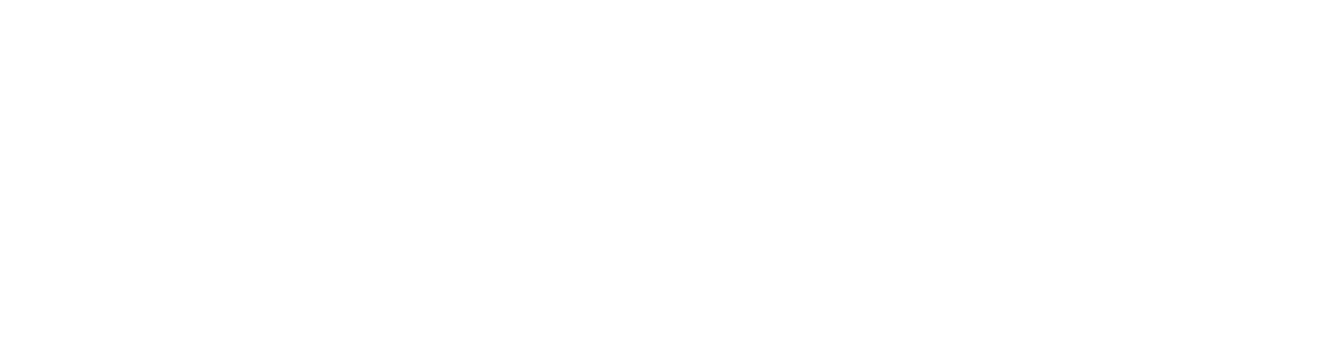
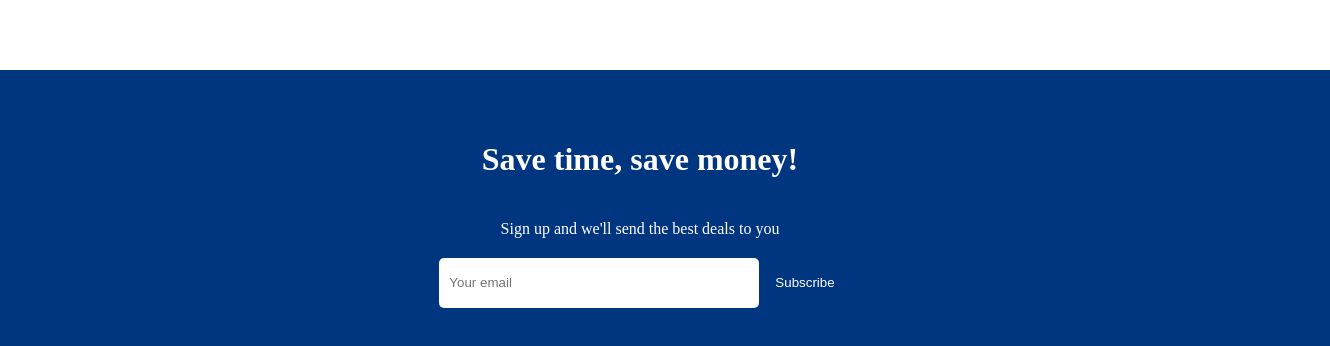
Before and after one commit to k-henningson/Nomad, a React (Create React App) app in the folder client/: page / in a window 1280 px wide. Shown: the part 1450-1796 px from the top of the page, 1330 px wide, since content can reach past the window. Before the commit the page ends 1440 px from the top, so only its background shows below. Built offline with nearby package versions, Linux system fonts and the light colour scheme.

Commit message:
mailList component added to home page

```diff
--- /dev/null
+++ b/client/src/components/mailList/MailList.jsx
@@ -0,0 +1,18 @@
+import "./mailList.css";
+
+const MailList = () => {
+  return (
+    <div className="mail">
+      <h1 className="mailTitle">Save time, save money!</h1>
+      <span className="mailDesc">
+        Sign up and we'll send the best deals to you
+      </span>
+      <div className="mailInputContainer">
+        <input type="text" placeholder="Your email" />
+        <button>Subscribe</button>
+      </div>
+    </div>
+  );
+};
+
+export default MailList;
--- /dev/null
+++ b/client/src/components/mailList/mailList.css
@@ -0,0 +1,30 @@
+.mail {
+  width: 100%;
+  margin-top: 50px;
+  background-color: #003580;
+  color: white;
+  display: flex;
+  flex-direction: column;
+  align-items: center;
+  gap: 20px;
+  padding: 50px;
+}
+
+.mailInputContainer>input {
+  width: 300px;
+  height: 30px;
+  padding: 10px;
+  border: none;
+  margin-right: 10px;
+  border-radius: 5px;
+}
+
+.mailInputContainer>button {
+  height: 50px;
+  background-color: #003580;
+  color: white;
+  font-weight: 500;
+  border: none;
+  border-radius: 5px;
+  cursor: pointer;
+}
--- a/client/src/pages/home/Home.jsx
+++ b/client/src/pages/home/Home.jsx
@@ -4,6 +4,7 @@
 import Featured from "../../components/featured/Featured";
 import PropertyList from "../../components/propertyList/PropertyList";
 import FeaturedProperties from "../../components/featuredProperties/FeaturedProperties";
+import MailList from "../../components/mailList/MailList";
 
 const Home = () => {
   return (
@@ -16,6 +17,7 @@
         <PropertyList />
         <h1 className="homeTitle">Homes guests love</h1>
         <FeaturedProperties />
+        <MailList />
       </div>
     </div>
   );
```
